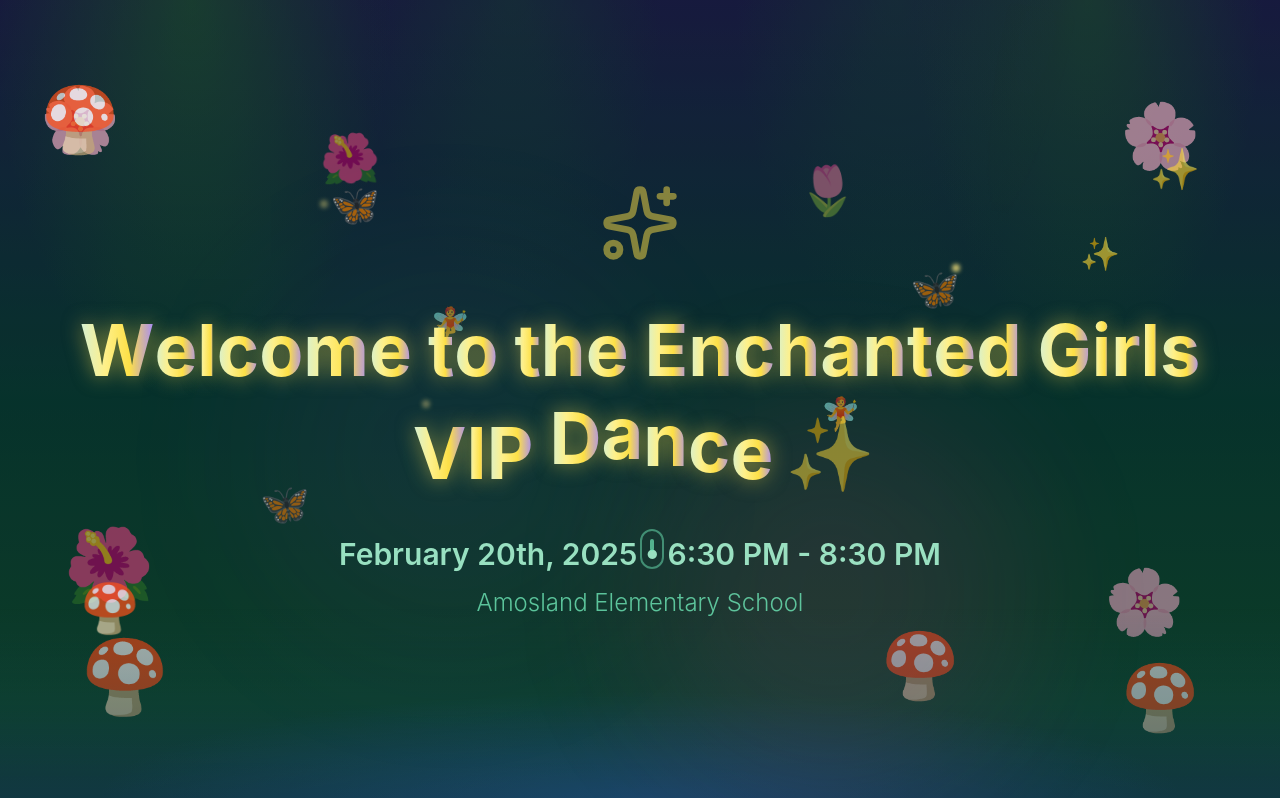
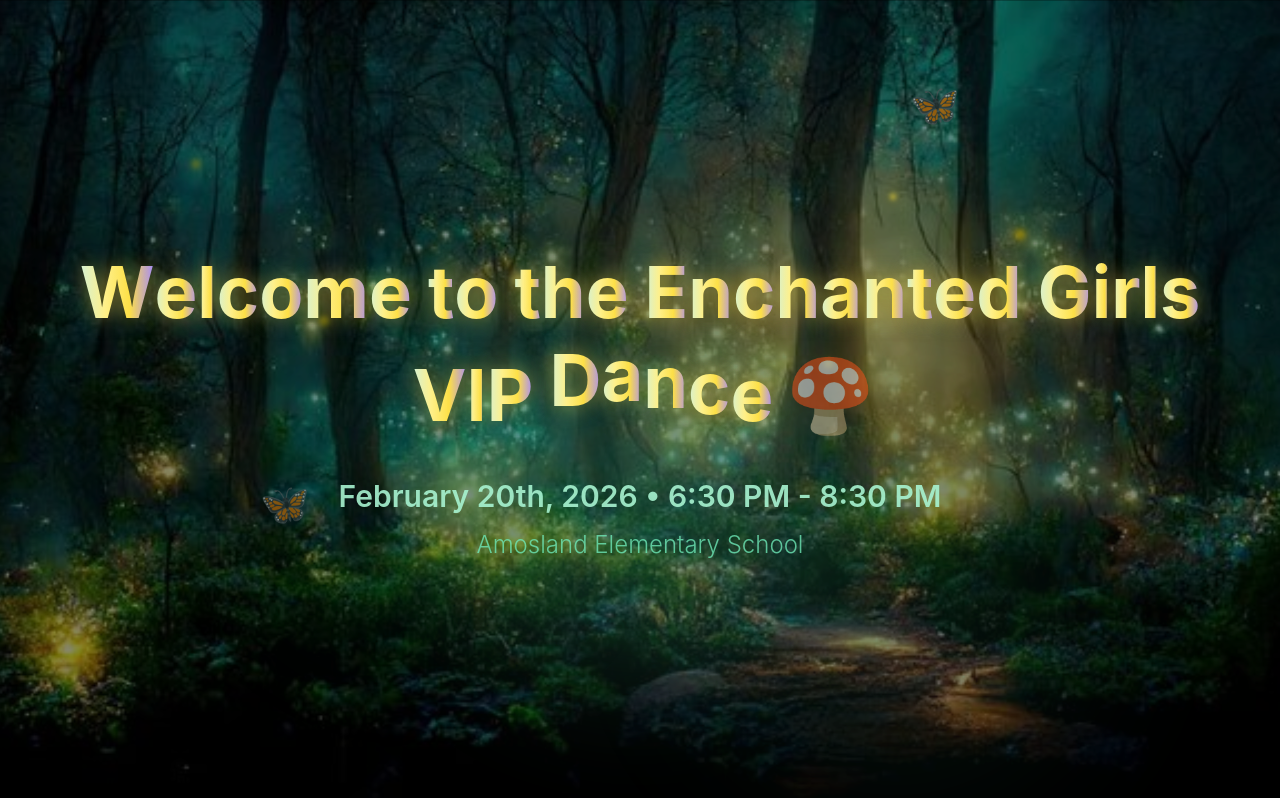
Before and after one commit to JWilson1431/girls-vip-dance, a React (Create React App) app: page / in a window 1280 px wide. Shown: the top 798 px of the page. Built offline with nearby package versions, Linux system fonts and the light colour scheme.

Commit message:
Styling changes

```diff
--- a/src/App.css
+++ b/src/App.css
@@ -12,8 +12,29 @@ body {
 
 .app-container {
   min-height: 100vh;
-  background: linear-gradient(to bottom, #0f172a, #064e3b, #14532d);
+  background-image: url('/src/images/enhantedForest2.jpg');
+  background-size: cover;
+  background-position: center;
+  background-attachment: fixed;
+  background-repeat: no-repeat;
   color: white;
+  position: relative;
+}
+
+.app-container::before {
+  content: '';
+  position: fixed;
+  top: 0;
+  left: 0;
+  right: 0;
+  bottom: 0;
+  background: rgba(0, 0, 0, 0.3);
+  z-index: 0;
+}
+
+.app-container > * {
+  position: relative;
+  z-index: 1;
 }
 
 /* Floating Elements */
@@ -97,37 +118,33 @@ body {
   align-items: center;
   justify-content: center;
   padding: 1rem;
-  overflow: hidden;
+  overflow: visible;
 }
 
 .forest-background {
-  position: absolute;
+  position: fixed;
   inset: 0;
+  z-index: -1;
+  pointer-events: none;
 }
 
 .gradient-overlay {
   position: absolute;
   inset: 0;
-  background: linear-gradient(to bottom,
-    rgba(49, 46, 129, 0.4),
-    rgba(6, 78, 59, 0.6),
-    rgba(20, 83, 45, 0.8)
-  );
+  /* Removed gradient - using just the background image */
 }
 
 .tree-layer {
   position: absolute;
   inset: 0;
-  background-image:
-    radial-gradient(ellipse 400px 800px at 15% 0%, rgba(34, 139, 34, 0.4) 0%, transparent 50%),
-    radial-gradient(ellipse 350px 700px at 85% 0%, rgba(34, 139, 34, 0.35) 0%, transparent 50%),
-    radial-gradient(ellipse 300px 600px at 40% 0%, rgba(22, 101, 52, 0.3) 0%, transparent 50%),
-    radial-gradient(ellipse 320px 650px at 70% 0%, rgba(22, 101, 52, 0.3) 0%, transparent 50%);
+  /* Removed tree gradients - using just the background image */
 }
 
 .flowers-layer {
-  position: absolute;
+  position: fixed;
   inset: 0;
+  z-index: -1;
+  pointer-events: none;
 }
 
 .flower {
@@ -177,8 +194,10 @@ body {
 }
 
 .creatures-layer {
-  position: absolute;
+  position: fixed;
   inset: 0;
+  z-index: -1;
+  pointer-events: none;
 }
 
 .creature {
@@ -195,7 +214,7 @@ body {
 }
 
 .butterfly-2 {
-  top: 33%;
+  top: 10%;
   right: 25%;
   font-size: 2.5rem;
   opacity: 0.75;
@@ -231,8 +250,10 @@ body {
 }
 
 .mushrooms-layer {
-  position: absolute;
+  position: fixed;
   inset: 0;
+  z-index: -1;
+  pointer-events: none;
 }
 
 .mushroom {
@@ -265,8 +286,8 @@ body {
   bottom: 0;
   left: 0;
   right: 0;
-  height: 12rem;
-  background: linear-gradient(to top, rgba(30, 58, 138, 0.4), rgba(21, 94, 117, 0.2), transparent);
+  height: 0;
+  /* Removed river effect */
 }
 
 .river-effect::after {
@@ -275,55 +296,119 @@ body {
   bottom: 0;
   left: 0;
   right: 0;
-  height: 8rem;
-  background: radial-gradient(ellipse at 50% 100%, rgba(59, 130, 246, 0.3) 0%, transparent 60%);
+  height: 0;
+  /* Removed river effect */
 }
 
 .light-ray {
   position: absolute;
   top: 0;
-  width: 1px;
+  width: 2px;
   height: 100%;
-  filter: blur(40px);
+  filter: blur(30px);
 }
 
 .ray-1 {
   right: 25%;
-  background: linear-gradient(to bottom, rgba(254, 249, 195, 0.3), rgba(254, 249, 195, 0.1), transparent);
-  transform: rotate(12deg);
+  background: linear-gradient(to bottom, rgba(255, 215, 0, 0.4), rgba(255, 215, 0, 0.15), transparent);
+  transform: rotate(8deg);
 }
 
 .ray-2 {
   right: 33%;
-  background: linear-gradient(to bottom, rgba(255, 255, 255, 0.2), rgba(255, 255, 255, 0.05), transparent);
-  transform: rotate(-12deg);
+  background: linear-gradient(to bottom, rgba(255, 223, 128, 0.3), rgba(255, 223, 128, 0.1), transparent);
+  transform: rotate(-8deg);
+}
+
+.ray-3 {
+  position: absolute;
+  top: 0;
+  left: 30%;
+  width: 2px;
+  height: 100%;
+  background: linear-gradient(to bottom, rgba(255, 235, 150, 0.35), rgba(255, 235, 150, 0.12), transparent);
+  filter: blur(35px);
+  transform: rotate(5deg);
 }
 
 .firefly {
   position: absolute;
   width: 8px;
   height: 8px;
-  background: #fef08a;
+  background: #ffd700;
   border-radius: 50%;
-  filter: blur(2px);
-  animation: pulse 2s ease-in-out infinite;
+  filter: blur(3px);
+  box-shadow: 0 0 20px #ffd700, 0 0 40px #ffa500;
+  animation: firefly-glow 3s ease-in-out infinite;
+}
+
+@keyframes firefly-glow {
+  0%, 100% {
+    opacity: 0.6;
+    transform: translateY(0) scale(1);
+  }
+  50% {
+    opacity: 1;
+    transform: translateY(-10px) scale(1.2);
+  }
 }
 
 .firefly-1 {
-  top: 25%;
-  left: 25%;
+  top: 20%;
+  left: 15%;
+  animation-delay: 0s;
 }
 
 .firefly-2 {
-  top: 33%;
-  right: 25%;
-  animation-delay: 1s;
+  top: 30%;
+  right: 20%;
+  animation-delay: 1.2s;
 }
 
 .firefly-3 {
-  top: 50%;
-  left: 33%;
-  animation-delay: 2s;
+  top: 40%;
+  left: 25%;
+  animation-delay: 2.4s;
+}
+
+/* Add more fireflies for the magical glow effect */
+.firefly-4 {
+  position: absolute;
+  top: 25%;
+  right: 30%;
+  width: 6px;
+  height: 6px;
+  background: #ffed4e;
+  border-radius: 50%;
+  filter: blur(2px);
+  box-shadow: 0 0 15px #ffd700;
+  animation: firefly-glow 4s ease-in-out infinite 0.8s;
+}
+
+.firefly-5 {
+  position: absolute;
+  top: 35%;
+  left: 40%;
+  width: 10px;
+  height: 10px;
+  background: #ffe066;
+  border-radius: 50%;
+  filter: blur(4px);
+  box-shadow: 0 0 25px #ffd700, 0 0 50px #ffa500;
+  animation: firefly-glow 3.5s ease-in-out infinite 1.5s;
+}
+
+.firefly-6 {
+  position: absolute;
+  top: 45%;
+  right: 35%;
+  width: 7px;
+  height: 7px;
+  background: #ffd700;
+  border-radius: 50%;
+  filter: blur(3px);
+  box-shadow: 0 0 18px #ffd700;
+  animation: firefly-glow 4.2s ease-in-out infinite 2s;
 }
 
 @keyframes pulse {
@@ -341,26 +426,41 @@ body {
   height: 24rem;
   border-radius: 50%;
   filter: blur(80px);
-  animation: pulse 3s ease-in-out infinite;
+  animation: pulse 4s ease-in-out infinite;
 }
 
 .orb-1 {
-  top: 33%;
-  left: 20%;
-  background: rgba(168, 85, 247, 0.15);
+  top: 35%;
+  left: 50%;
+  transform: translateX(-50%);
+  background: rgba(102, 255, 204, 0.25);
 }
 
 .orb-2 {
   top: 50%;
-  right: 20%;
-  background: rgba(236, 72, 153, 0.15);
-  animation-delay: 1.5s;
+  right: 15%;
+  background: rgba(52, 211, 153, 0.2);
+  animation-delay: 2s;
+}
+
+.orb-3 {
+  position: absolute;
+  top: 40%;
+  left: 20%;
+  width: 20rem;
+  height: 20rem;
+  background: rgba(16, 185, 129, 0.15);
+  border-radius: 50%;
+  filter: blur(70px);
+  animation: pulse 5s ease-in-out infinite 1s;
 }
 
 .dark-overlay {
-  position: absolute;
+  position: fixed;
   inset: 0;
-  background: rgba(0, 0, 0, 0.2);
+  background: rgba(0, 0, 0, 0.25);
+  z-index: -1;
+  pointer-events: none;
 }
 
 .hero-content {
@@ -372,6 +472,7 @@ body {
 }
 
 .sparkle-icon {
+  display: none;
   margin-bottom: 2rem;
   color: #fde047;
   animation: pulse 2s ease-in-out infinite;
@@ -492,12 +593,12 @@ body {
 }
 
 .details-card {
-  background: rgba(6, 78, 59, 0.4);
+  background: rgba(6, 78, 59, 0.85);
   backdrop-filter: blur(12px);
   border-radius: 1.5rem;
   padding: 3rem;
-  border: 2px solid rgba(5, 150, 105, 0.3);
-  box-shadow: 0 25px 50px -12px rgba(0, 0, 0, 0.5);
+  border: 2px solid rgba(5, 150, 105, 0.5);
+  box-shadow: 0 25px 50px -12px rgba(0, 0, 0, 0.7);
 }
 
 @media (min-width: 768px) {
@@ -614,12 +715,12 @@ body {
 }
 
 .registration-card {
-  background: rgba(6, 78, 59, 0.4);
+  background: rgba(6, 78, 59, 0.85);
   backdrop-filter: blur(12px);
   border-radius: 1.5rem;
   padding: 2rem;
-  border: 2px solid rgba(5, 150, 105, 0.3);
-  box-shadow: 0 25px 50px -12px rgba(0, 0, 0, 0.5);
+  border: 2px solid rgba(5, 150, 105, 0.5);
+  box-shadow: 0 25px 50px -12px rgba(0, 0, 0, 0.7);
 }
 
 @media (min-width: 768px) {
--- a/src/App.js
+++ b/src/App.js
@@ -49,19 +49,16 @@ export default function DaddyDaughterDance() {
     setFormData({ ...formData, children: newChildren });
   };
 
-  //Submit button handling
   const handleSubmit = async () => {
     setLoading(true);
     setError('');
 
-    //Ensure child information is filled out
     if (formData.children.some(child => !child.name || !child.grade)) {
       setError('Please fill in all child names and grades');
       setLoading(false);
       return;
     }
 
-    //Ensure required fields are filled out
     if (!formData.vipGuest || !formData.email || !formData.phone || !formData.paymentMethod) {
       setError('Please fill in all required fields');
       setLoading(false);
@@ -74,8 +71,7 @@ export default function DaddyDaughterDance() {
     const grades = formData.children.map(c => c.grade).join(', ');
 
     try {
-      const googleSheetUrl = process.env.REACT_APP_GOOGLE_SHEET_URL;
-      await fetch(googleSheetUrl, {
+      await fetch('YOUR_GOOGLE_APPS_SCRIPT_URL', {
         method: 'POST',
         mode: 'no-cors',
         headers: {
@@ -94,12 +90,13 @@ export default function DaddyDaughterDance() {
         })
       });
 
-      await fetch('/api/register', {
+      const cosmosResponse = await fetch('YOUR_COSMOS_DB_API_URL', {
         method: 'POST',
         headers: {
           'Content-Type': 'application/json',
         },
         body: JSON.stringify({
+          id: `registration-${Date.now()}`,
           timestamp,
           childNames,
           grades,
@@ -112,6 +109,10 @@ export default function DaddyDaughterDance() {
         })
       });
 
+      if (!cosmosResponse.ok) {
+        throw new Error('Cosmos DB submission failed');
+      }
+
       setSubmitted(true);
       setLoading(false);
     } catch (err) {
@@ -121,56 +122,38 @@ export default function DaddyDaughterDance() {
     }
   };
 
-  //Ticket price
   const ticketPrice = formData.children.length === 1 ? '$20' : '$25';
 
   return (
     <div className="app-container">
-      <div className="floating-elements">
-        <div className="float-item mushroom-1">🍄</div>
-        <div className="float-item sparkle-1">✨</div>
-        <div className="float-item mushroom-2">🍄</div>
-        <div className="float-item sparkle-2">✨</div>
-      </div>
+
 
       <header className="hero-header">
         <div className="forest-background">
           <div className="gradient-overlay"></div>
           <div className="tree-layer"></div>
 
-          <div className="flowers-layer">
-            <div className="flower flower-1">🌸</div>
-            <div className="flower flower-2">🌺</div>
-            <div className="flower flower-3">🌸</div>
-            <div className="flower flower-4">🌷</div>
-            <div className="flower flower-5">🌺</div>
-            <div className="flower flower-6">🌸</div>
-          </div>
 
           <div className="creatures-layer">
-            <div className="creature butterfly-1">🦋</div>
             <div className="creature butterfly-2">🦋</div>
-            <div className="creature fairy-1">🧚</div>
-            <div className="creature fairy-2">🧚</div>
             <div className="creature butterfly-3">🦋</div>
-          </div>
-
-          <div className="mushrooms-layer">
-            <div className="mushroom mush-1">🍄</div>
-            <div className="mushroom mush-2">🍄</div>
-            <div className="mushroom mush-3">🍄</div>
           </div>
 
           <div className="river-effect"></div>
           <div className="light-ray ray-1"></div>
           <div className="light-ray ray-2"></div>
+          <div className="light-ray ray-3"></div>
 
           <div className="firefly firefly-1"></div>
           <div className="firefly firefly-2"></div>
           <div className="firefly firefly-3"></div>
+          <div className="firefly firefly-4"></div>
+          <div className="firefly firefly-5"></div>
+          <div className="firefly firefly-6"></div>
 
           <div className="glow-orb orb-1"></div>
           <div className="glow-orb orb-2"></div>
+          <div className="glow-orb orb-3"></div>
         </div>
 
         <div className="dark-overlay"></div>
@@ -197,19 +180,13 @@ export default function DaddyDaughterDance() {
                   ))}
                 </span>
               ))}
-              <span className="sparkle-end">✨</span>
+              <span className="sparkle-end">🍄</span>
             </h1>
           </div>
 
           <div className="hero-details">
-            <h2 className="event-date">February 20th, 2025 • 6:30 PM - 8:30 PM</h2>
+            <h2 className="event-date">February 20th, 2026 • 6:30 PM - 8:30 PM</h2>
             <p className="event-location">Amosland Elementary School</p>
-          </div>
-
-          <div className="scroll-indicator">
-            <div className="scroll-border">
-              <div className="scroll-dot"></div>
-            </div>
           </div>
         </div>
       </header>
@@ -340,7 +317,7 @@ export default function DaddyDaughterDance() {
               </div>
 
               <div className="form-group">
-                <label>VIP Guest Name *</label>
+                <label>VIP Guest Name (Dad, Grandpa, Uncle, etc.) *</label>
                 <input
                   type="text"
                   value={formData.vipGuest}
@@ -388,14 +365,15 @@ export default function DaddyDaughterDance() {
                 <p className="price-label">
                   Your Ticket Price: <span className="price-amount">{ticketPrice}</span>
                 </p>
+
                 <p className="price-note">
                   {formData.paymentMethod === "Cash" || formData.paymentMethod === "Check" ? (
                     <>
-                      Please send {formData.paymentMethod} to the teacher with your child's name, "VIP Dance" notation, and parent phone number.
+                      Please send {formData.paymentMethod.toLowerCase()} to the teacher with your child's name, "VIP Dance" notation, and parent phone number.
                     </>
                   ) : formData.paymentMethod === "Venmo" ? (
                     <>
-                      Please pay via <a href="https://venmo.com/Amosland-HomeandSchool" target="_blank" rel="noopener noreferrer">Venmo</a>.
+                      Please pay via <a href="https://venmo.com/AmoslandHomeandSchool" target="_blank" rel="noopener noreferrer">Venmo</a>.
                     </>
                   ) : (
                     "Please select a payment method."
```
Also changed, not shown: src/images/enchantedForest.jpg (added), src/images/enhantedForest2.jpg (added).
